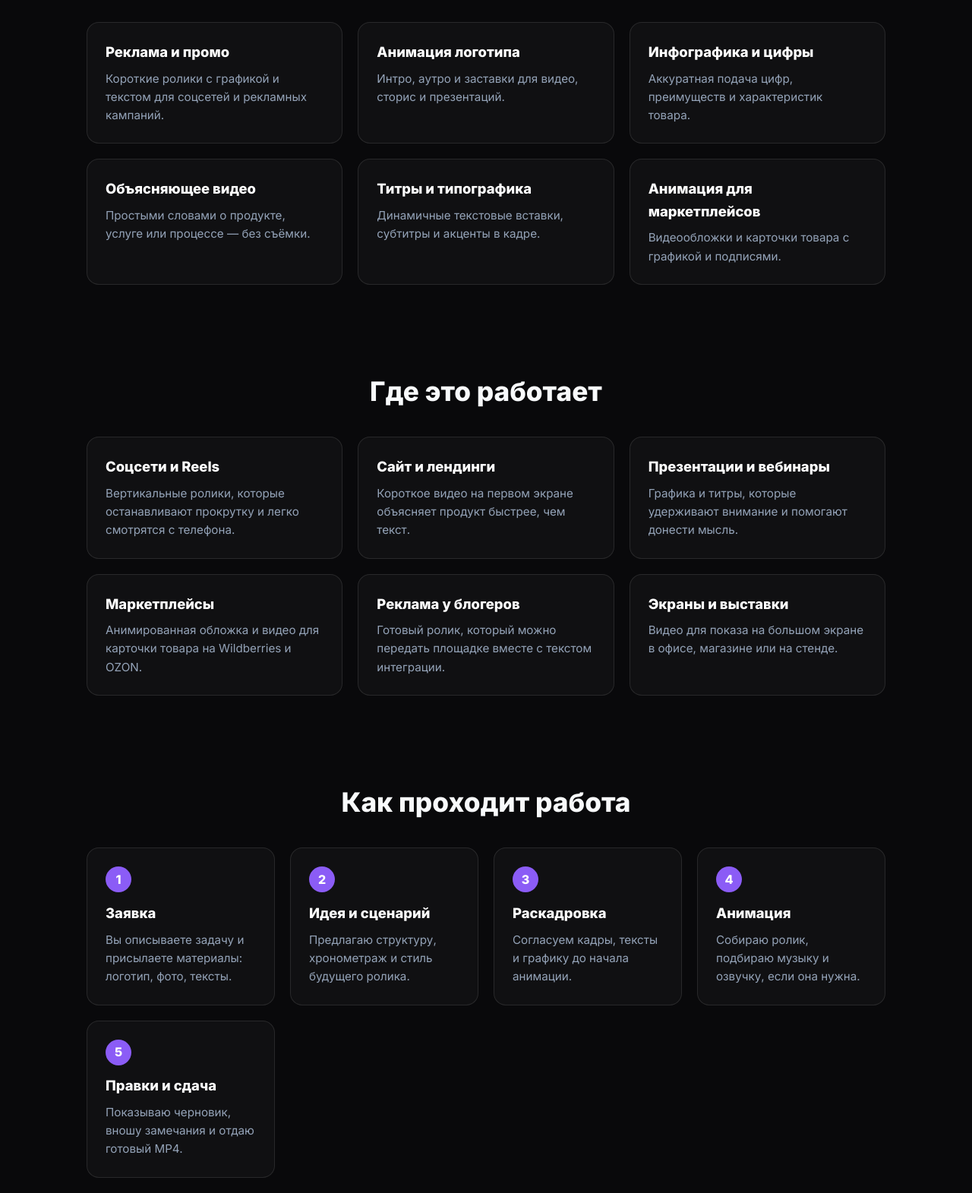
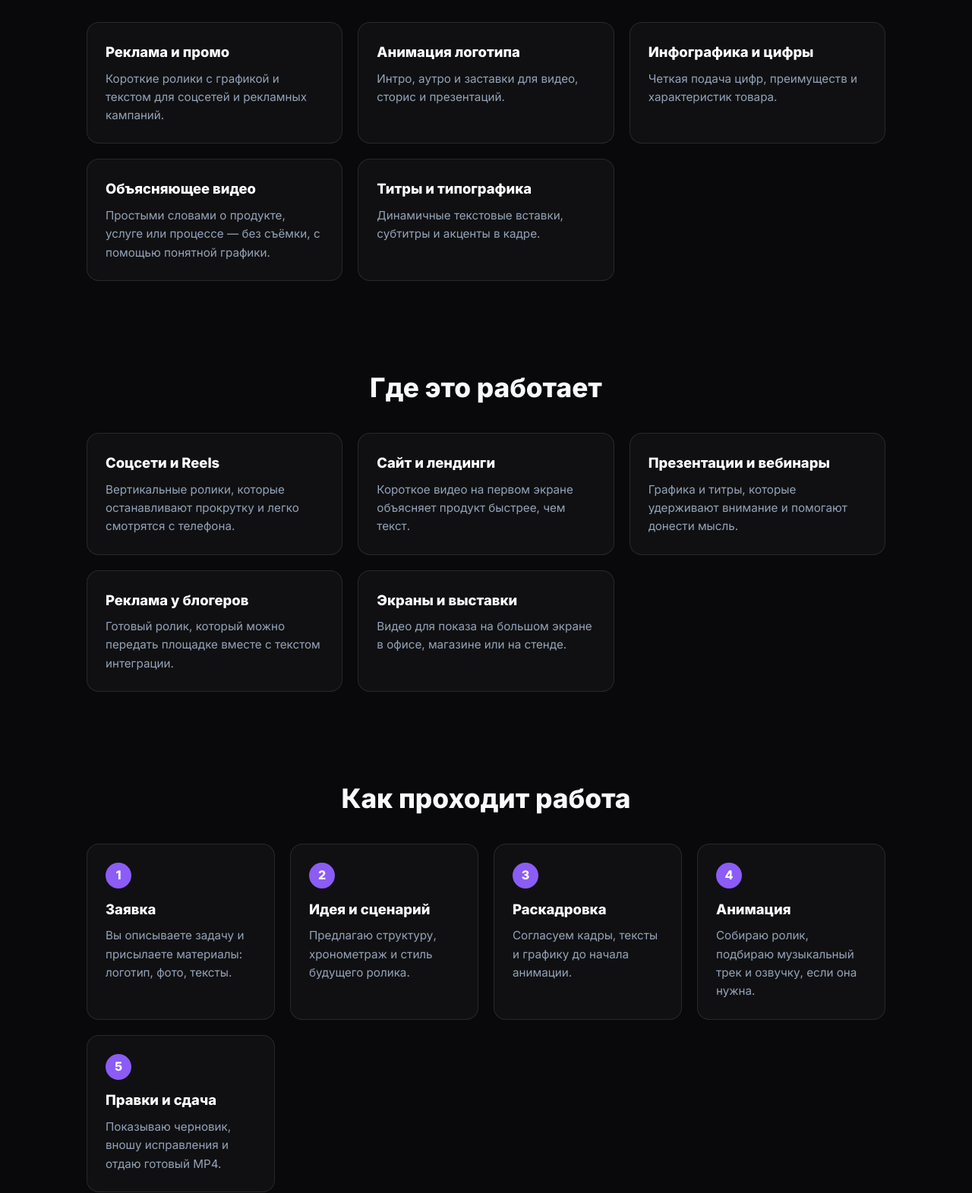
Before and after one commit to mikerover/video-portfolio, a plain HTML site: page moushn-dizajn/index.html in a window 1280 px wide. Shown: the part 705-2276 px from the top of the page at 76% size. Drawn offline with Linux system fonts and the light colour scheme.

Commit message:
Моушн-дизайн: правки текстов, убраны две карточки

```diff
--- a/moushn-dizajn/index.html
+++ b/moushn-dizajn/index.html
@@ -245,7 +245,7 @@
           "name": "Что нужно для старта?",
           "acceptedAnswer": {
             "@type": "Answer",
-            "text": "Логотип, тексты и, если есть, фото продукта или брендбук. Если материалов нет — предложу решение на основе вашей задачи."
+            "text": "Логотип, тексты и, если есть, фото продукта. Если материалов нет — предложу решение на основе вашей задачи."
           }
         },
         {
@@ -269,7 +269,7 @@
           "name": "Как проходит оплата?",
           "acceptedAnswer": {
             "@type": "Answer",
-            "text": "Оплата безопасная — через сервис Robokassa, предоставляется чек."
+            "text": "Оплата безопасная — через сервис Robokassa, предоставляю чек."
           }
         }
       ]
@@ -333,20 +333,17 @@
                 </div>
                 <div class="card" style="">
                     <h3>Инфографика и цифры</h3>
-                    <p>Аккуратная подача цифр, преимуществ и характеристик товара.</p>
+                    <p>Четкая подача цифр, преимуществ и характеристик товара.</p>
                 </div>
                 <div class="card" style="">
                     <h3>Объясняющее видео</h3>
-                    <p>Простыми словами о продукте, услуге или процессе — без съёмки.</p>
+                    <p>Простыми словами о продукте, услуге или процессе — без съёмки, с помощью понятной графики.</p>
                 </div>
                 <div class="card" style="">
                     <h3>Титры и типографика</h3>
                     <p>Динамичные текстовые вставки, субтитры и акценты в кадре.</p>
                 </div>
-                <div class="card" style="">
-                    <h3>Анимация для маркетплейсов</h3>
-                    <p>Видеообложки и карточки товара с графикой и подписями.</p>
-                </div>
+
             </div>
         </section>
 
@@ -365,10 +362,7 @@
                     <h3>Презентации и вебинары</h3>
                     <p>Графика и титры, которые удерживают внимание и помогают донести мысль.</p>
                 </div>
-                <div class="card" style="">
-                    <h3>Маркетплейсы</h3>
-                    <p>Анимированная обложка и видео для карточки товара на Wildberries и OZON.</p>
-                </div>
+
                 <div class="card" style="">
                     <h3>Реклама у блогеров</h3>
                     <p>Готовый ролик, который можно передать площадке вместе с текстом интеграции.</p>
@@ -401,12 +395,12 @@
                 <div class="step" style="">
                     <div class="num">4</div>
                     <h3>Анимация</h3>
-                    <p>Собираю ролик, подбираю музыку и озвучку, если она нужна.</p>
+                    <p>Собираю ролик, подбираю музыкальный трек и озвучку, если она нужна.</p>
                 </div>
                 <div class="step" style="">
                     <div class="num">5</div>
                     <h3>Правки и сдача</h3>
-                    <p>Показываю черновик, вношу замечания и отдаю готовый MP4.</p>
+                    <p>Показываю черновик, вношу исправления и отдаю готовый MP4.</p>
                 </div>
             </div>
         </section>
@@ -478,7 +472,7 @@
                 </div>
                 <div class="qa" style="">
                     <h3>Что нужно для старта?</h3>
-                    <p>Логотип, тексты и, если есть, фото продукта или брендбук. Если материалов нет — предложу решение на основе вашей задачи.</p>
+                    <p>Логотип, тексты и, если есть, фото продукта. Если материалов нет — предложу решение на основе вашей задачи.</p>
                 </div>
                 <div class="qa" style="">
                     <h3>В каком формате я получу видео?</h3>
@@ -490,7 +484,7 @@
                 </div>
                 <div class="qa" style="">
                     <h3>Как проходит оплата?</h3>
-                    <p>Оплата безопасная — через сервис Robokassa, предоставляется чек.</p>
+                    <p>Оплата безопасная — через сервис Robokassa, предоставляю чек.</p>
                 </div>
             </div>
         </section>
@@ -623,4 +617,6 @@
     })();
     </script>
 
+
+
 </body></html>
```
